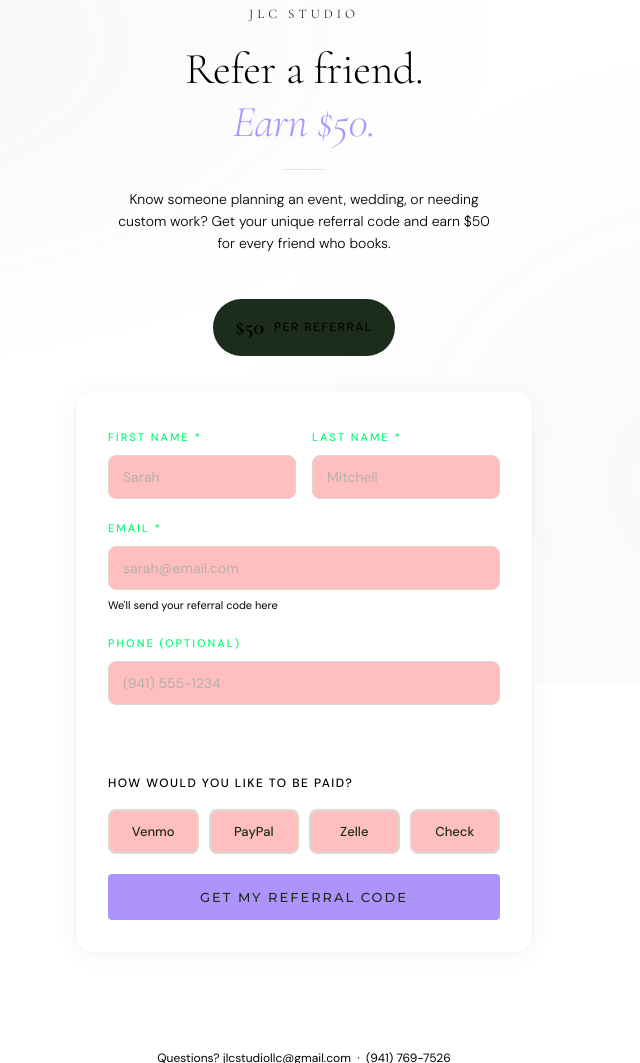
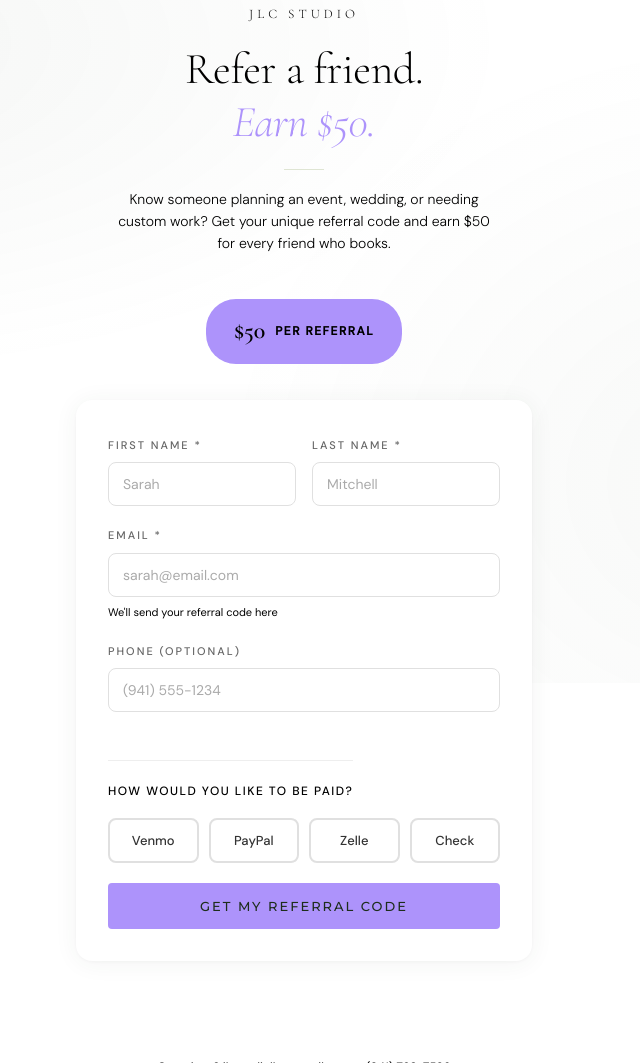
Before and after one commit to PheonixOfTesla/jlc-studio, a website: page referral.html in a window 1280 px wide. Shown: the part 117-1180 px from the top of the page, without its empty margins (336-976 px from the left). Drawn offline with nearby package versions, Linux system fonts and the light colour scheme.

Commit message:
Fix referral form colors - white inputs, purple accents

```diff
--- a/referral.html
+++ b/referral.html
@@ -103,25 +103,24 @@
     align-items: center;
     justify-content: center;
     gap: 10px;
-    background: var(--black);
-    color: white;
+    background: var(--gold);
+    color: #1d2d1b;
     border-radius: 30px;
-    padding: 10px 22px;
+    padding: 12px 28px;
     width: fit-content;
     margin: 0 auto 36px;
   }
   .reward-badge .amount {
     font-family: 'Cormorant Garamond', serif;
-    font-size: 22px;
+    font-size: 24px;
     font-weight: 600;
-    color: var(--charcoal);
+    color: #1d2d1b;
   }
   .reward-badge .label {
     font-size: 12px;
-    font-weight: 500;
+    font-weight: 600;
     letter-spacing: 1.5px;
     text-transform: uppercase;
-    opacity: 0.9;
   }
 
   .card {
@@ -146,35 +145,35 @@
     font-weight: 500;
     letter-spacing: 2px;
     text-transform: uppercase;
-    color: var(--sage);
+    color: #666;
     margin-bottom: 8px;
   }
   .field input, .field select {
     width: 100%;
     padding: 12px 14px;
-    border: 1px solid #ddd9d2;
+    border: 1px solid #e0e0e0;
     border-radius: 8px;
     font-family: 'DM Sans', sans-serif;
     font-size: 14px;
-    color: var(--text);
-    background: var(--cream);
+    color: #333;
+    background: #ffffff;
     transition: border-color 0.2s, box-shadow 0.2s;
     outline: none;
   }
   .field input:focus, .field select:focus {
-    border-color: var(--taupe);
-    box-shadow: 0 0 0 3px rgba(163,184,156,0.2);
+    border-color: var(--gold);
+    box-shadow: 0 0 0 3px rgba(173,147,251,0.2);
     background: #fff;
   }
   .field input::placeholder {
-    color: #b5b0a8;
+    color: #aaa;
   }
   .field input.error, .field select.error {
     border-color: var(--error);
   }
   .field .helper {
     font-size: 11px;
-    color: var(--text-muted);
+    color: #999;
     margin-top: 6px;
   }
 
@@ -186,7 +185,7 @@
     color: var(--gold);
     margin: 28px 0 16px;
     padding-top: 20px;
-    border-top: 1px solid var(--cream-dark);
+    border-top: 1px solid #eee;
   }
 
   .payment-options {
@@ -197,24 +196,24 @@
   .payment-option {
     flex: 1;
     padding: 12px 16px;
-    border: 2px solid #ddd9d2;
+    border: 2px solid #e0e0e0;
     border-radius: 8px;
-    background: var(--cream);
+    background: #ffffff;
     font-family: 'DM Sans', sans-serif;
     font-size: 13px;
     font-weight: 500;
-    color: var(--text);
+    color: #333;
     cursor: pointer;
     text-align: center;
     transition: all 0.2s;
   }
   .payment-option:hover {
-    border-color: var(--taupe);
+    border-color: var(--gold);
   }
   .payment-option.selected {
     border-color: var(--gold);
     background: var(--gold);
-    color: white;
+    color: #1d2d1b;
   }
 
   .submit-btn {
```
